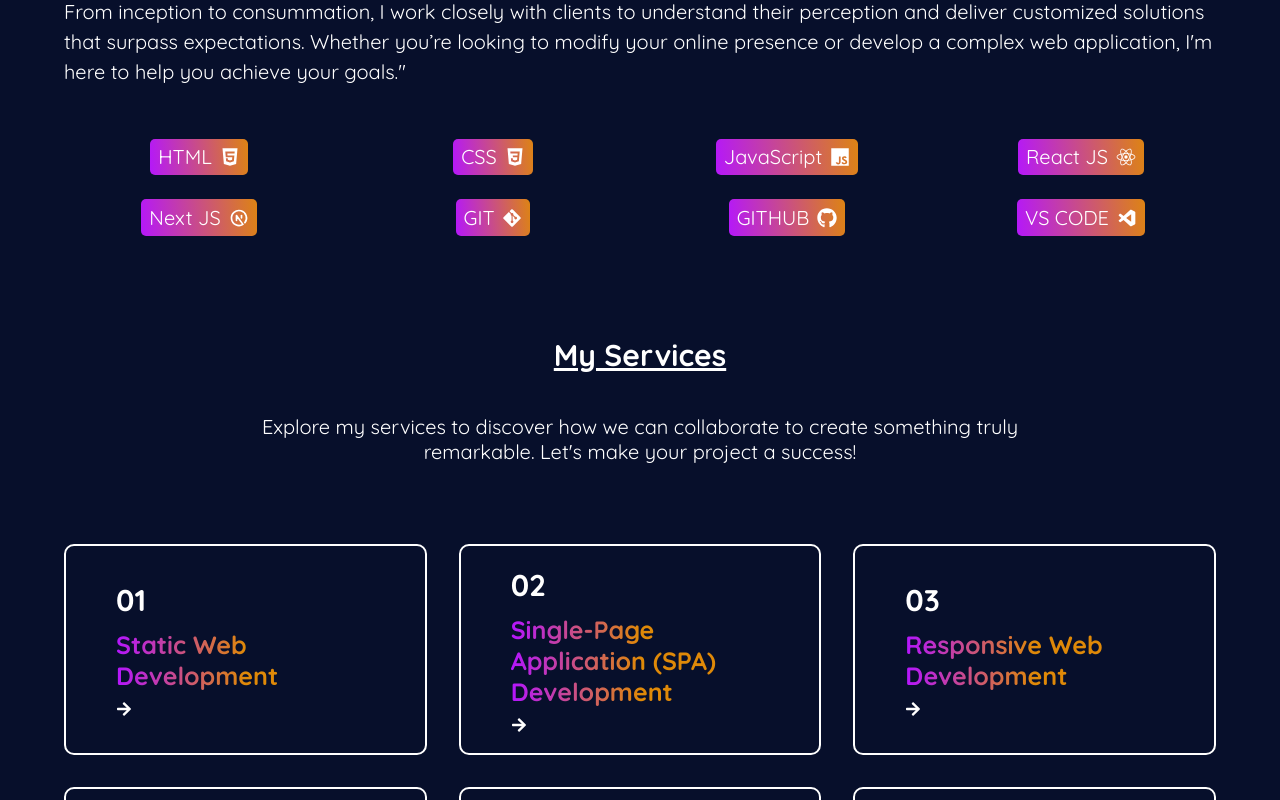
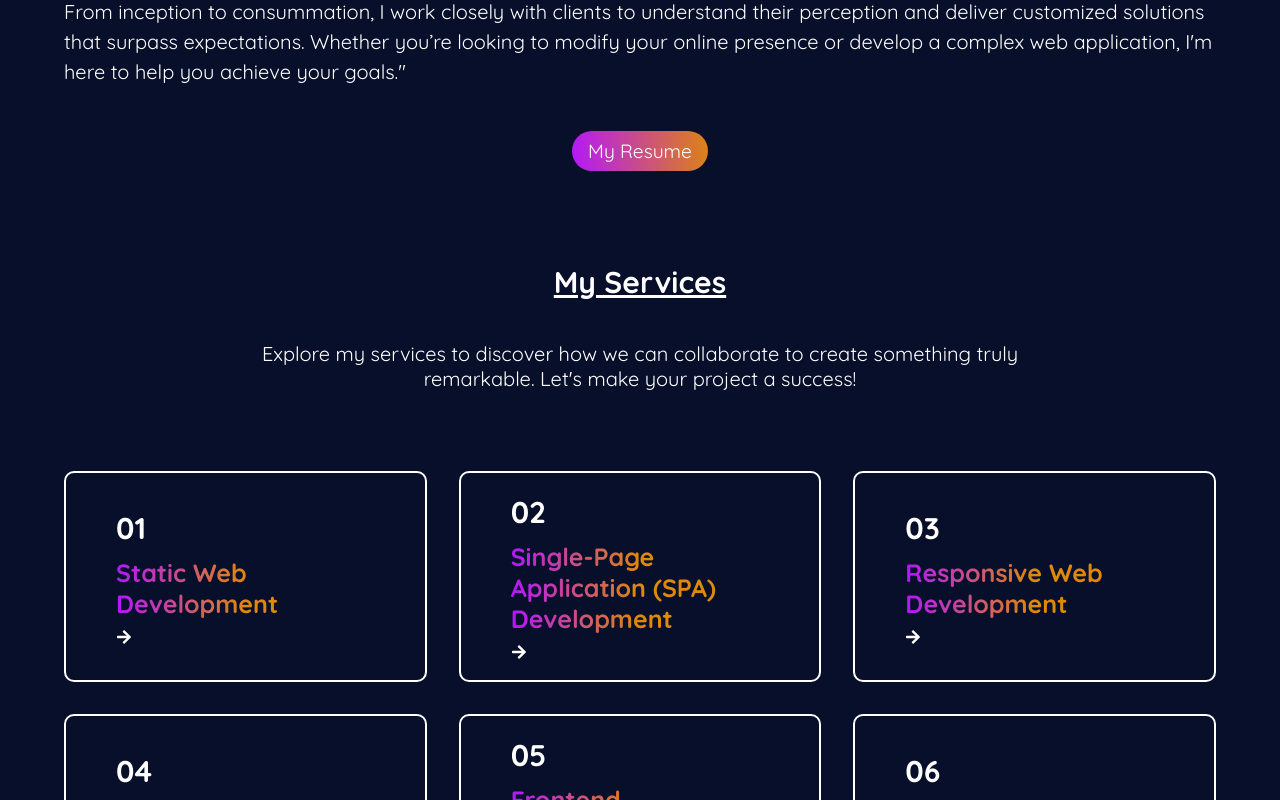
Before and after one commit to jonahunuafe/portfolio-react, a React (Vite) app: page / in a window 1280 px wide. Shown: the part 960-1760 px from the top of the page. Built offline with nearby package versions, Linux system fonts and the light colour scheme.

Commit message:
styled link to my resume page

```diff
--- a/src/components/About/About.jsx
+++ b/src/components/About/About.jsx
@@ -7,6 +7,7 @@ import { TbBrandNextjs } from "react-icons/tb";
 import { FaGitAlt } from "react-icons/fa";
 import { FaGithub } from "react-icons/fa";
 import { BiLogoVisualStudio } from "react-icons/bi";
+import { Link } from 'react-router-dom';
 
 import classes from "./About.module.css";
 
@@ -37,7 +38,7 @@ const About = () => {
             </p>
          </div>
          <div className={classes.aboutSkills}>
-            <div className={classes.aboutSkill}>
+            {/* <div className={classes.aboutSkill}>
                <p>HTML</p>
                <IoLogoHtml5 className={classes.icon}/>
             </div>
@@ -68,9 +69,14 @@ const About = () => {
             <div className={classes.aboutSkill}>
                <p>VS CODE</p>
                <BiLogoVisualStudio className={classes.icon} />
-            </div>
+            </div> */}
          </div>
       </div>
+      <p className={classes.resume}>
+         <Link to="/resume">
+            My Resume
+         </Link>
+      </p>
    </div>
   );
 }
--- a/src/components/About/About.module.css
+++ b/src/components/About/About.module.css
@@ -21,6 +21,7 @@
    grid-template-columns: repeat(2, 1fr);
    gap: 1.5rem;
    padding-top: 2rem;
+   /* margin-bottom: 3rem; */
 }
 
 .aboutSkill {
@@ -41,6 +42,26 @@
    text-align: center;
 }
 
+.resume {
+   width: max-content;
+   margin: auto;
+}
+
+.resume a {
+   font-size: 1.2rem;
+   color: #fff;
+   text-decoration: none;
+   cursor: pointer;
+   background: linear-gradient(264deg, #DF8908 -5.09%, #B415FF 102.28%);
+   padding: 1rem;
+   border-radius: 2rem;
+   font-weight: 500;
+}
+
+.resume a:hover {
+   border: 2px solid #fff;
+}
+
 
 @media(min-width: 768px) {
    .aboutSection {
@@ -59,4 +80,8 @@
       font-size: 20px;
       text-align: left;
    }
+
+   .resume a {
+      padding: 0.5rem 1rem;
+   }
 }
--- a/src/components/Layout/RootLayout.jsx
+++ b/src/components/Layout/RootLayout.jsx
@@ -4,6 +4,7 @@ import Navbar from '../Navbar/Navbar'
 import Home from '../Home/Home'
 import About from '../About/About'
 import Services from '../Services/Services'
+import Projects from '../Projects/Projects'
 import Contact from '../Contact/Contact'
 import Footer from '../Footer/Footer'
 
@@ -16,6 +17,7 @@ function RootLayout() {
             <About />
             <Services />
         </div>
+        <Projects />
         <div className="overallContainer">
             <Contact />
         </div>
--- a/src/components/Navbar/Navbar.jsx
+++ b/src/components/Navbar/Navbar.jsx
@@ -50,10 +50,10 @@ const Navbar = () => {
                   {menu === "services" && <FaMinus className={classes.minusSign} />}
                </AnchorLink>
                </li>
-            <li onClick={() => menuHandler("work")}>
+            <li onClick={() => menuHandler("projects")}>
                <AnchorLink className={classes.AnchorLink} offset={50} href="#projects">
                   Projects
-                  {menu === "work" && <FaMinus className={classes.minusSign} />}
+                  {menu === "projects" && <FaMinus className={classes.minusSign} />}
                </AnchorLink>
                </li>
             <li onClick={() => menuHandler("contact")}>
--- a/src/components/Services/Services.jsx
+++ b/src/components/Services/Services.jsx
@@ -2,7 +2,6 @@ import React from 'react';
 import styles from "./Services.module.css";
 import Service_Data from "../data";
 import { FaArrowRight } from "react-icons/fa";
-import { Link } from 'react-router-dom';
 
 const Services = () => {
   return (
@@ -23,9 +22,6 @@ const Services = () => {
                </div>
             ))}
          </div>
-      <Link to="/resume">
-         My Resume
-      </Link>
       </div>
   )
 }
```
Lines whose indentation alone changed are shown as unchanged.
